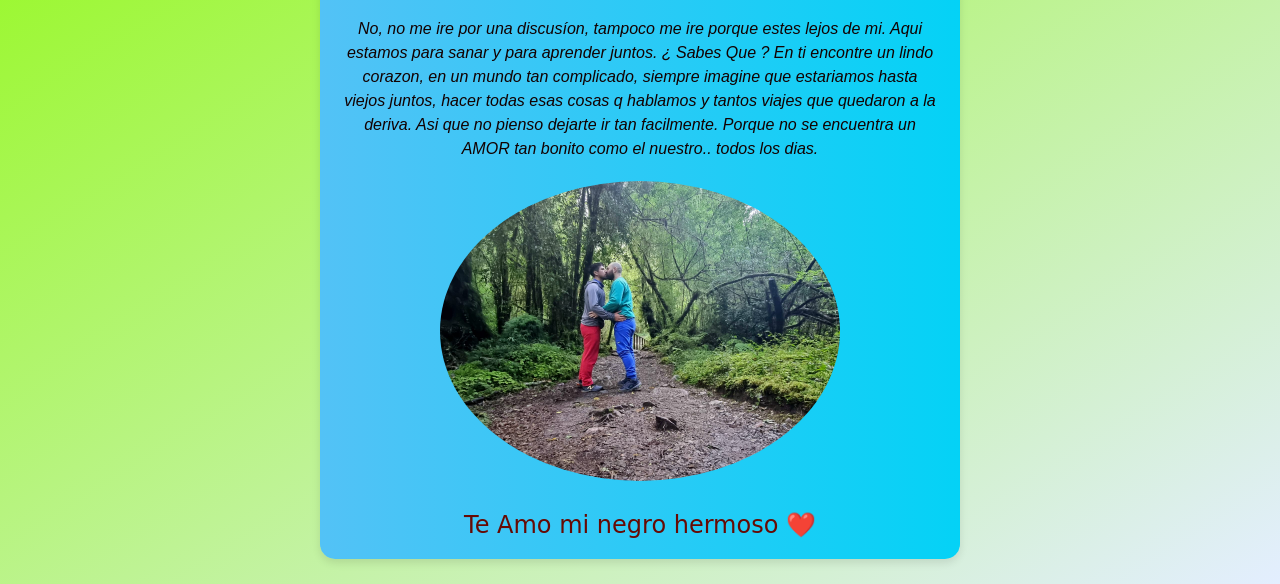
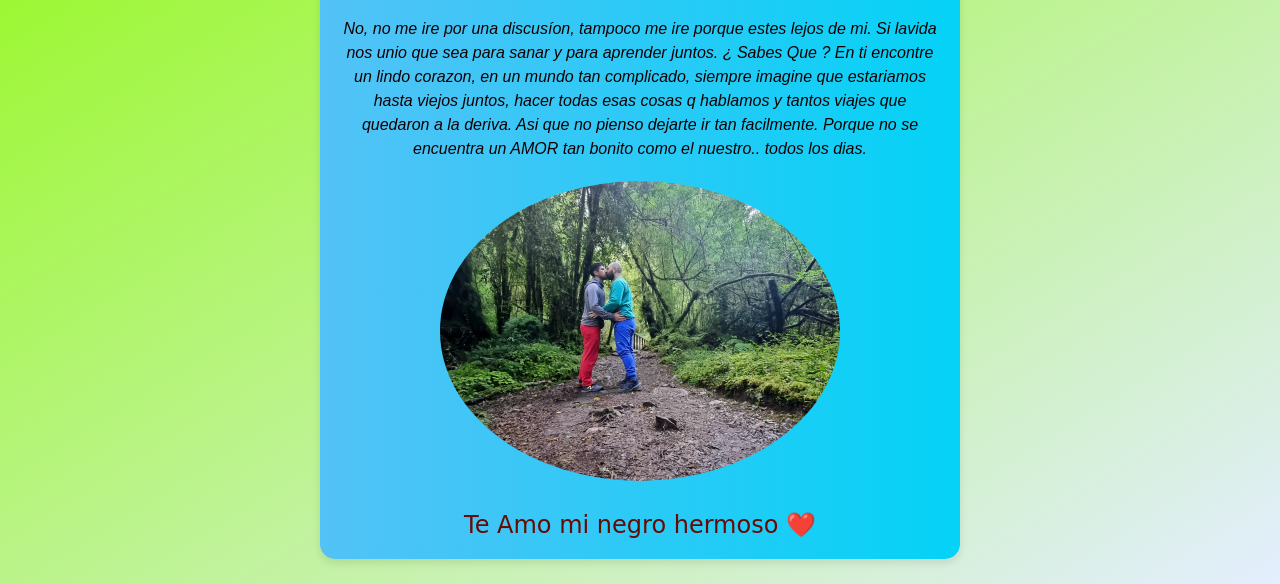
Before and after one commit to hctrsd/card, a plain HTML site: page index.html in a window 1280 px wide. Both pictures are taken after a click on the button "Open". Shown: the part 216-800 px from the top of the page. Drawn offline with Linux system fonts and the light colour scheme.

Commit message:
nuevo texto

```diff
--- a/index.html
+++ b/index.html
@@ -138,7 +138,7 @@
         <h1 class="title">Mor</h1>
         <p class="message">
            No, no me ire por una discusíon, tampoco me ire porque estes lejos de mi.
-           Aqui estamos para sanar y para aprender juntos.
+           Si lavida nos unio que sea para sanar y para aprender juntos.
            ¿ Sabes Que ? En ti encontre un lindo corazon, en un mundo tan complicado, siempre imagine que estariamos hasta viejos juntos, hacer todas esas cosas q hablamos y tantos viajes que quedaron a la deriva.
            Asi que no pienso dejarte ir tan facilmente.
            Porque no se encuentra un AMOR tan bonito como el nuestro.. todos los dias.
```
